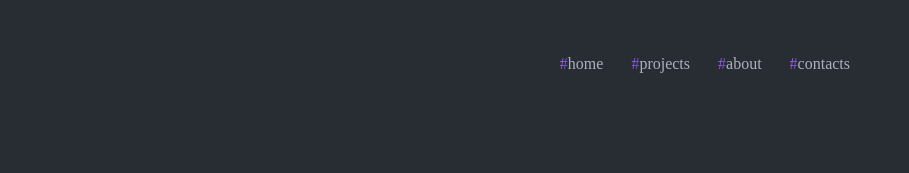
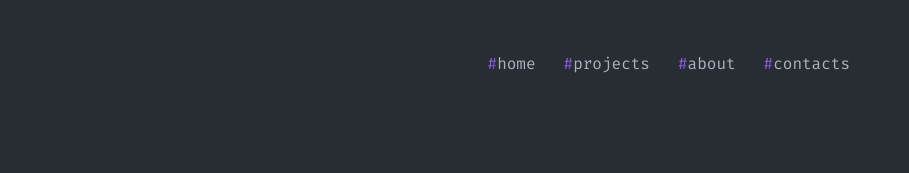
Before and after one commit to zulmy-azhary/v2, an Astro site: page / in a window 1280 px wide. Shown: the top 173 px of the page, 238-1147 px from the left. Built offline with nearby package versions, Linux system fonts and the light colour scheme; Astro itself is replaced by a stand-in of ours.

Commit message:
Add fonts

```diff
--- a/src/components/templates/Layout.astro
+++ b/src/components/templates/Layout.astro
@@ -16,6 +16,8 @@
     <link rel="icon" type="image/svg+xml" href="/favicon.svg" />
     <meta name="generator" content={Astro.generator} />
     <title>Zulmy Azhary AS | {title}</title>
+    <link rel="preconnect" href="https://fonts.gstatic.com" crossorigin />
+    <link href="https://fonts.googleapis.com/css2?family=Fira+Code:wght@300;400;500;600;700" rel="stylesheet" />
   </head>
   <body class="relative font-firaCode bg-bgColor min-h-screen text-white max-w-xs md:max-w-2xl lg:max-w-4xl xl:max-w-6xl mx-auto flex flex-col gap-y-20 overflow-x-hidden">
     <Navbar />
--- a/tsconfig.json
+++ b/tsconfig.json
@@ -2,6 +2,8 @@
   "extends": "astro/tsconfigs/strictest",
   "compilerOptions": {
     "types": ["astro/client"],
+    "importsNotUsedAsValues": "preserve",
+    "ignoreDeprecations": "5.0",
     "baseUrl": ".",
     "paths": {
       "@assets/*": ["src/assets/*"],
```
